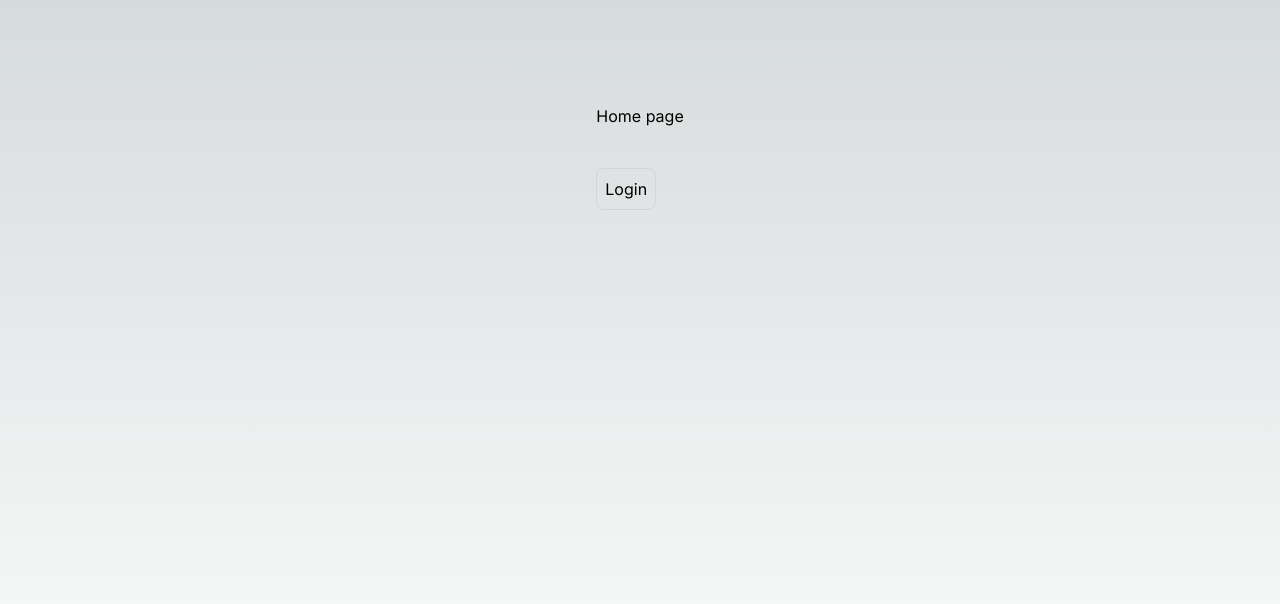
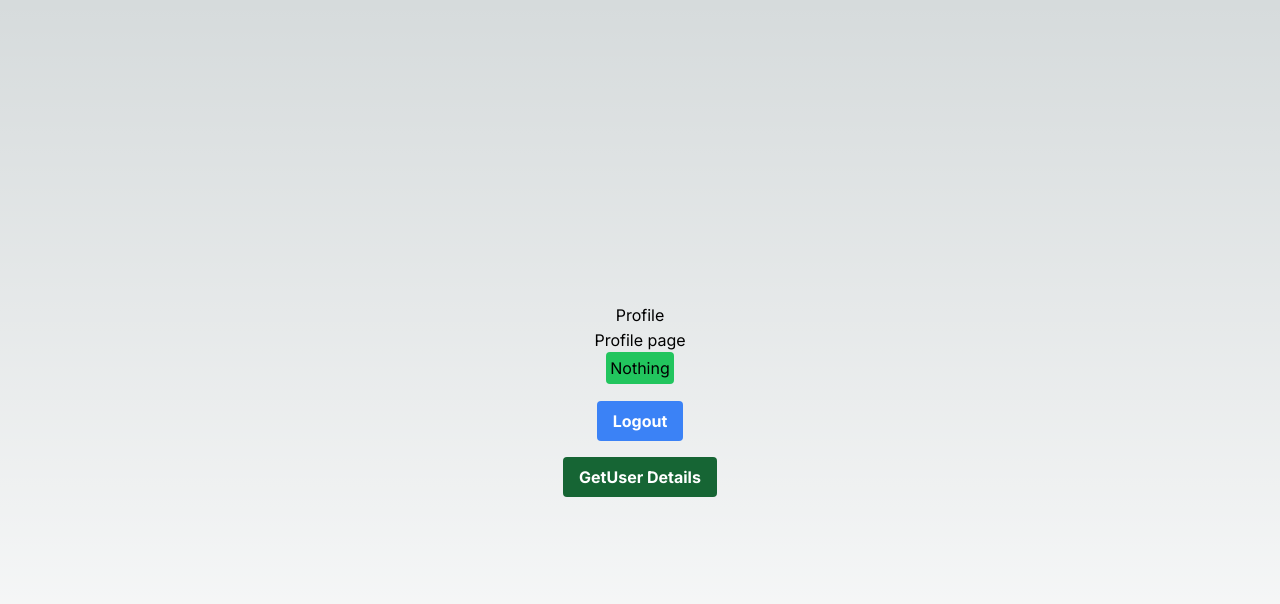
Before and after one commit to vishnumevada/nextjs-auth-demo, a Next.js app: page / in a window 1280 px wide. Shown: the top 604 px of the page. Built offline with nearby package versions, Linux system fonts and the light colour scheme.

Commit message:
add profile page route '/'

```diff
--- a/src/app/page.tsx
+++ b/src/app/page.tsx
@@ -1,17 +1,11 @@
 "use client";
 import Link from "next/link";
+import ProfilePage from "./profile/page";
 
 export default function Home() {
     return (
-        <div className="flex justify-center h-screen m-auto mx-auto">
-            <div className="mt-16">
-                <p className="my-10">Home page</p>
-                <Link href={"/login"}>
-                    <button className="p-2 border border-gray-300 rounded-lg mb-4 focus:outline-none focus:border-gray-600">
-                        Login
-                    </button>
-                </Link>
-            </div>
+        <div>
+            <ProfilePage />
         </div>
     );
 }
```
